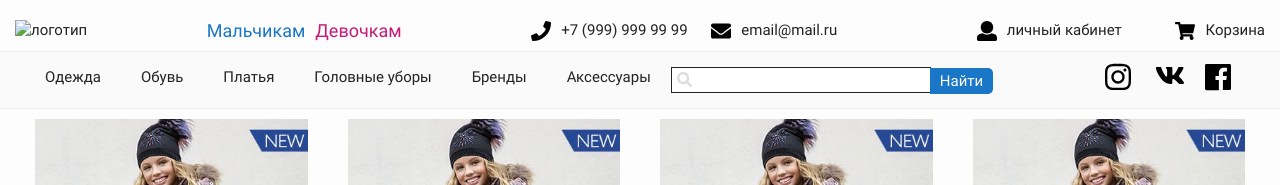
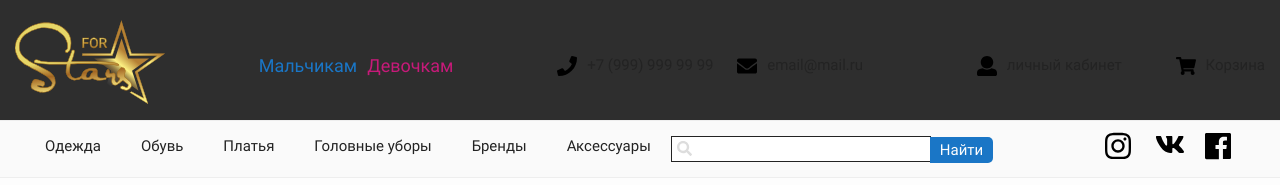
Before and after one commit to hramn1/kids-magazine, a website: page source/index.html in a window 1280 px wide. Shown: the top 185 px of the page. Drawn offline with Linux system fonts and the light colour scheme.

Commit message:
правки

```diff
--- a/source/index.html
+++ b/source/index.html
@@ -13,7 +13,7 @@
 <header class="main-head">
   <section class="top-row container">
     <div class="top-row__logo">
-        <img src="" alt="логотип">
+        <img src="img/logo.svg" alt="логотип">
     </div>
     <div class="top-row__filter">
       <a href="#" class="filter__boy">Мальчикам</a>
--- a/source/sass/blocks/main-header.scss
+++ b/source/sass/blocks/main-header.scss
@@ -1,12 +1,13 @@
 .main-head{
   position: relative;
-
+  background-color: #2e2e2e;
 }
 .top-menu{
   padding: 0 10px;
   background-color: #fafafa;
   border-top: 1px solid $grey-color;
   border-bottom: 1px solid $grey-color;
+  position: relative;
 }
 .main-menu{
   display: flex;
@@ -35,8 +36,8 @@
   background-color: #fafafa;
   width: 100%;
   left: 0;
-top: 110px;
-box-shadow: 0 2px 3px 1px #232323;
+  top: 110px;
+  box-shadow: 0 2px 3px 1px #232323;
 }
 
 .dropdown-list{
@@ -57,13 +58,17 @@ box-shadow: 0 2px 3px 1px #232323;
   margin: 10px 0;
   &__item{
     padding: 5px 20px;
-    height: 100%
+    height: 100%;
   }
 }
 .top-row{
   display: flex;
   padding: 20px 15px 10px;
   justify-content: space-between;
+  align-items: center;
+  &__logo{
+    max-width: 150px;
+  }
   &__filter{
     display: -webkit-flex;
     display: -ms-flex;
```
Also changed, not shown: source/css/style.css, source/css/style.min.css, source/img/logo.svg (added).
